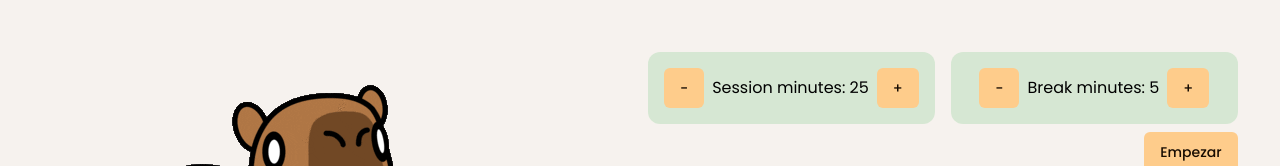
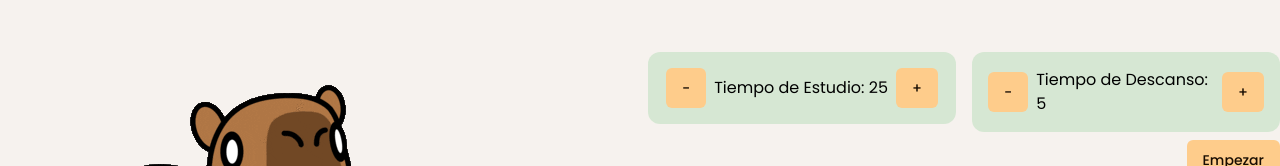
Before and after one commit to alanmoyano/capyfocus, a React (Vite) app: page /capydoro in a window 1280 px wide. Shown: the part 240-406 px from the top of the page. Built offline with nearby package versions, Linux system fonts and the light colour scheme; no server answers.

Commit message:
Haciendo un punto de inicio desde el cual modificar el pomodoro

```diff
--- a/src/components/Pomodoro.tsx
+++ b/src/components/Pomodoro.tsx
@@ -9,7 +9,7 @@ import Confetti from 'react-confetti-boom'
 import useSound from 'use-sound'
 
 
-type Mode = 'Estudiando' | 'Break'
+type Mode = 'Estudiando' | 'Descansando'
 
 function addZeroIfNeeded(value: number) {
   return value.toString().padStart(2, '0')
@@ -28,7 +28,6 @@ export function ActualTimer({ time, mode }: { time: number; mode: Mode }) {
       <h2 className='text-xl flex justify-center'>
         <span className='font-semibold'>{mode}</span>
       </h2>
-      {mode === 'Break' && <p>A descansar!</p>}
       <p className='text-lg'> </p>
       <span className='justify-center items-center flex font-bold text-3xl'>{formatTime(time)}</span>
     </>
@@ -62,7 +61,7 @@ export default function Pomodoro({
       capySound()
       clearInterval(timer.current)
       setCountdown(mode === 'Estudiando' ? breakSeconds : sessionSeconds)
-      setMode(prev => (prev === 'Estudiando' ? 'Break' : 'Estudiando'))
+      setMode(prev => (prev === 'Estudiando' ? 'Descansando' : 'Estudiando'))
       pomodoroCount.current += 0.5
     }
 
@@ -153,6 +152,7 @@ export default function Pomodoro({
         {/* Primer columna */}
         <div className='col-span-1'>
           <img src='/idle.gif' />
+
         </div>
 
         {/* Segunda columna  */}
@@ -165,7 +165,7 @@ export default function Pomodoro({
               >
                 -
               </Button>
-              <p>Session minutes: {sessionSeconds / 60}</p>
+              <p>Tiempo de Estudio: {sessionSeconds / 60}</p>
               <Button onClick={() => setSessionSeconds(prev => prev + 60)}>
                 +
               </Button>
@@ -182,7 +182,7 @@ export default function Pomodoro({
               >
                 -
               </Button>
-              <p>Break minutes: {breakSeconds / 60}</p>
+              <p>Tiempo de Descanso: {breakSeconds / 60}</p>
               <Button onClick={() => setBreakSeconds(prev => prev + 60)}>
                 +
               </Button>
@@ -202,7 +202,7 @@ export default function Pomodoro({
                     <span>
                       <Checkbox
                         checked={marked.includes(objetivo)}
-                        disabled={mode === 'Break' || !isActive}
+                        disabled={mode === 'Descansando' || !isActive}
                         onClick={() => handleCheckbox(objetivo, key)}
                         className='mr-2'
                       />
```
